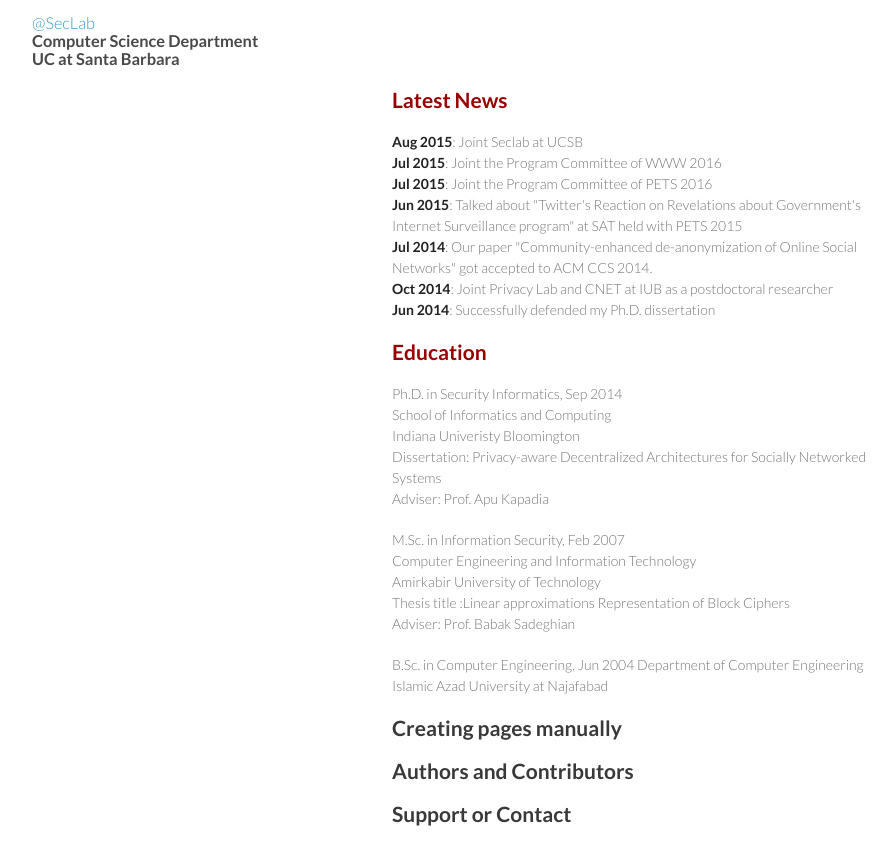
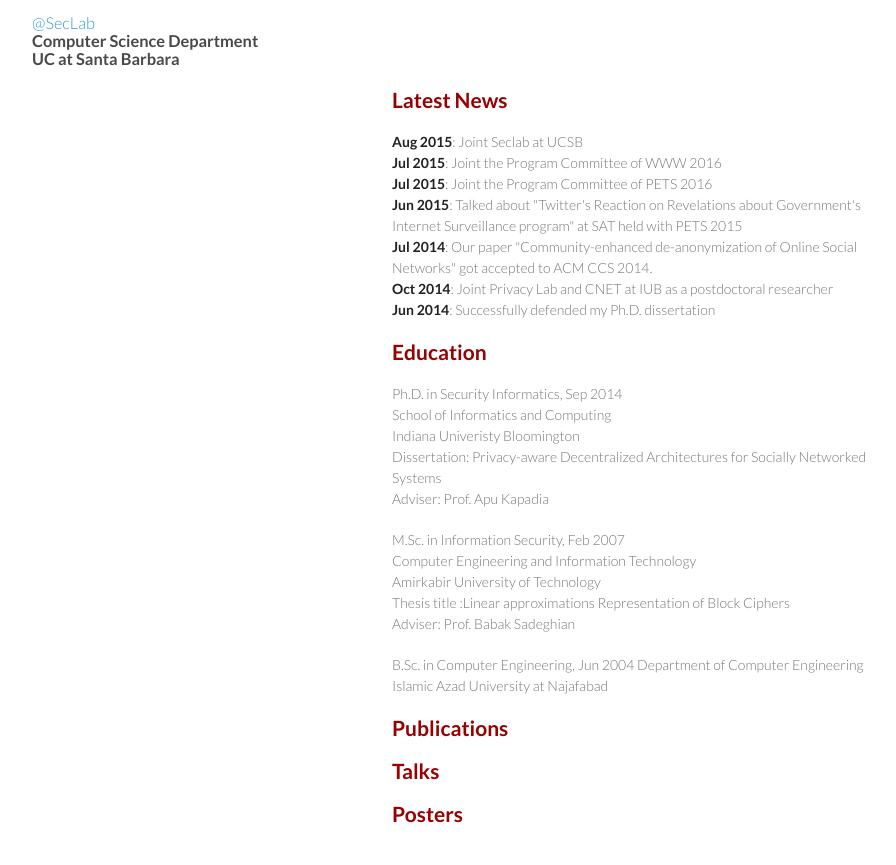
Before and after one commit to Machiry/nilizadeh.github.io, a Jekyll site: the page index.html, which Jekyll copies as it is, in a window 1280 px wide, cut to the strip 212-1107 px from the top of the page. Shown: the top 865 px of the strip, without its empty margins (178-1074 px from the left). Built offline with Jekyll 4.4.1, drawn with Linux system fonts in a browser that asks for light colours.

Commit message:
Update index.html
frame

```diff
--- a/index.html
+++ b/index.html
@@ -27,7 +27,7 @@
       </header>
       <section>
         <h2>
-<font color="#990000"><a id="news" class="anchor" href="#Latest News" aria-hidden="true"><span class="octicon octicon-link"></span></a>Latest News</h2></font>
+<font color="#990000"><a id="news" class="anchor" href="#Latest News" aria-hidden="true"><span class="octicon octicon-link"></span></a>Latest News</font></h2>
 
 <p>
 <strong>Aug 2015</strong>: Joint Seclab at UCSB <br>
@@ -38,7 +38,7 @@
 <strong>Oct 2014</strong>: Joint Privacy Lab and CNET at IUB as a postdoctoral researcher <br>
 <strong>Jun 2014</strong>: Successfully defended my Ph.D. dissertation</p>
 <h2>
-<font color="#990000"><a id="education" class="anchor" href="#education" aria-hidden="true"><span class="octicon octicon-link"></span></a>Education</h2></font>
+<font color="#990000"><a id="education" class="anchor" href="#education" aria-hidden="true"><span class="octicon octicon-link"></span></a>Education</font></h2>
 
 <p>
 Ph.D. in Security Informatics, Sep 2014 <br>
@@ -58,17 +58,17 @@ Department of Computer Engineering
 Islamic Azad University at Najafabad</p>
 
 <h2>
-<a id="creating-pages-manually" class="anchor" href="#creating-pages-manually" aria-hidden="true"><span class="octicon octicon-link"></span></a>Creating pages manually</h2>
+<font color="#990000"><a id="publications" class="anchor" href="#publication" aria-hidden="true"><span class="octicon octicon-link"></span></a>Publications</font></h2>
 
 <p></p>
 
 <h2>
-<a id="authors-and-contributors" class="anchor" href="#authors-and-contributors" aria-hidden="true"><span class="octicon octicon-link"></span></a>Authors and Contributors</h2>
+<font color="#990000"><a id="talks" class="anchor" href="#talks" aria-hidden="true"><span class="octicon octicon-link"></span></a>Talks</font></h2>
 
 <p></p>
 
 <h2>
-<a id="support-or-contact" class="anchor" href="#support-or-contact" aria-hidden="true"><span class="octicon octicon-link"></span></a>Support or Contact</h2>
+<font color="#990000"><a id="posters" class="anchor" href="#posters" aria-hidden="true"><span class="octicon octicon-link"></span></a>Posters</font></h2>
 
 <p></p>
       </section>
```
